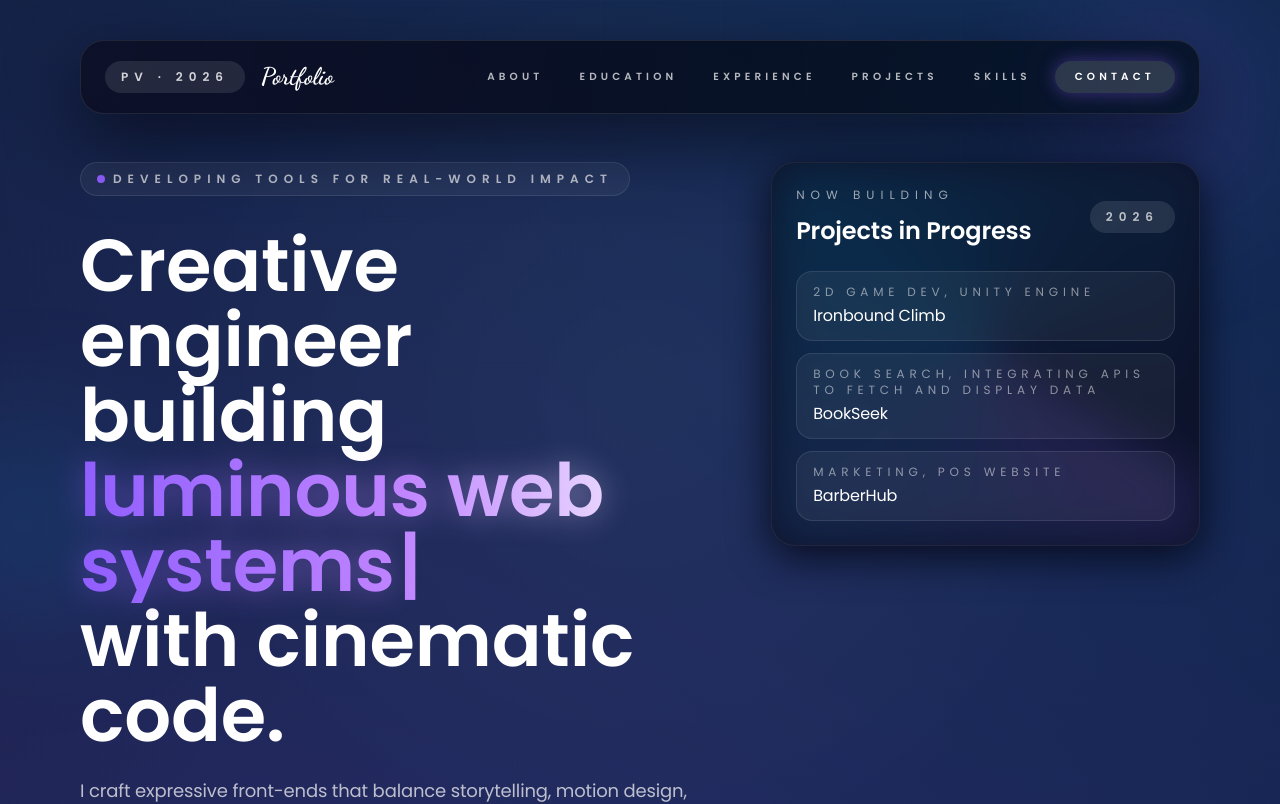
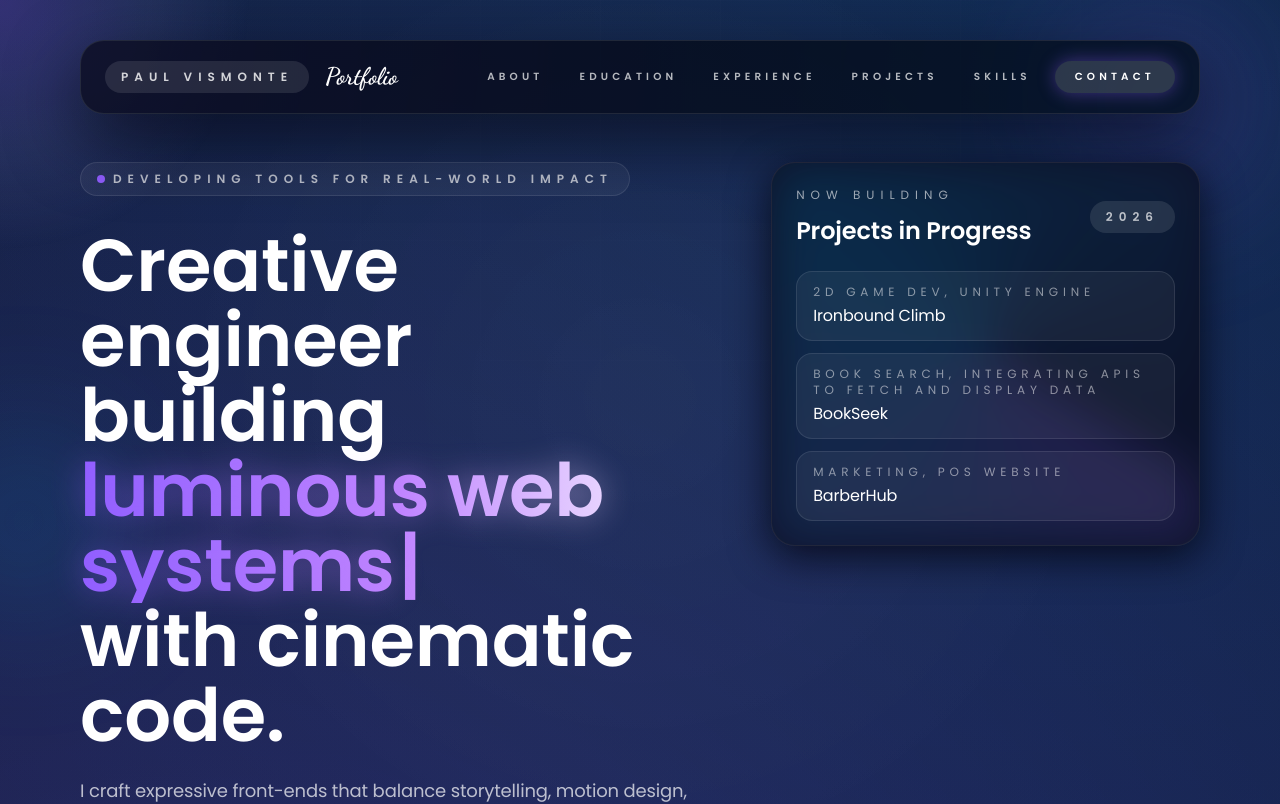
Before and after one commit to Paul-Vismonte/myPortfolio, a Next.js app: page / in a window 1280 px wide. Shown: the top 804 px of the page. Built offline with nearby package versions, Linux system fonts and the light colour scheme.

Commit message:
projects added

```diff
--- a/app/components/About.jsx
+++ b/app/components/About.jsx
@@ -69,19 +69,21 @@ const craftBadges = ["Creative dev", "Design systems"];
 
 const featuredProjects = [
   {
-    title: "Lumen Atlas",
-    summary: "Immersive climate intelligence hub combining photoreal WebGL scenes with volumetric data overlays.",
-    stack: ["Next.js", "WebGL", "GSAP"],
+    title: "EduSchedule",
+    summary: "A web-based system for managing teacher accounts, class schedules, and student records.",
+    stack: ["JavaScript", "PHP", "MySQL"],
     year: "2025",
-    href: "https://github.com",
+    href: "https://github.com/Paul-Vismonte/EduSchedule",
+    link: "https://duschedule.infinityfree.me/login.php",
     background: "linear-gradient(135deg,#2b1b56 0%,#0c142f 55%,#050816 100%)",
   },
   {
-    title: "Prisma Forge",
-    summary: "Design system generator syncing tokens across Figma, code, and docs through AI-assisted workflows.",
-    stack: ["Node", "Edge", "Figma API"],
+    title: "Tourist Spots Web Platform",
+    summary: "An immersive, collaboratively developed travel platform showcasing local attractions with interactive maps and real-time feedback, built for performance and secure cloud integration.",
+    stack: ["Next.js", "Tailwind CSS", "Drizzle Orm"],
     year: "2024",
-    href: "https://github.com",
+    href: "https://github.com/Mangulabnan-Bernard/touristspots",
+    link: "https://touristspots-nine.vercel.app/",
     background: "linear-gradient(135deg,#1b294f 0%,#132043 60%,#050816 100%)",
   },
   {
@@ -89,7 +91,8 @@ const featuredProjects = [
     summary: "Realtime multiplayer dashboard for energy teams with shader-driven charts and latency budgets.",
     stack: ["Three.js", "WebSockets", "AWS"],
     year: "2023",
-    href: "https://github.com",
+    href: "https://github.com/Paul-Vismonte/pulse-arcade",
+    link: "https://pulse-arcade-demo.com",
     background: "linear-gradient(135deg,#2b1b3a 0%,#10152f 55%,#050816 100%)",
   },
 ];
@@ -98,6 +101,7 @@ const educationTimeline = [
   {
     range: "May — July (2025)",
     role: "AP Global IT Solutions Inc.",
+
     summary:
       "Studied in AP Global IT Solutions Inc as a Web Designer for Internship for 2 months.",
   },
@@ -395,11 +399,11 @@ export default function About() {
         >
           <p className="text-xs font-semibold uppercase tracking-[0.5em] text-(--muted)">Projects</p>
           <h2 className="text-4xl font-semibold text-white sm:text-5xl lg:text-[3.5rem]">
-            Partnering with bold teams to design the unexpected.
+            Personal and Team-Based Projects
           </h2>
           <p className="mx-auto max-w-3xl text-lg text-(--muted)">
-            Inspired by Sunny&apos;s mix of story-driven timelines and glowing surfaces. I bring the same
-            energy—mixing React, Next.js, GSAP, and WebGL to ship expressive experiences.
+            Focused on narrative driven timelines and visually dynamic interfaces, I leverage
+            React, Next.js, GSAP, and WebGL to build engaging user experiences.
           </p>
         </motion.div>
 
@@ -411,11 +415,8 @@ export default function About() {
           viewport={{ once: true, margin: "-100px" }}
         >
           {featuredProjects.map((project) => (
-            <a
+            <div
               key={project.title}
-              href={project.href}
-              target="_blank"
-              rel="noreferrer"
               style={{ background: project.background }}
               className="group flex flex-col rounded-[32px] border border-white/10 p-6 text-white shadow-[0_25px_60px_rgba(5,8,22,0.6)] transition hover:-translate-y-2 hover:shadow-[0_35px_90px_rgba(3,4,15,0.75)]"
             >
@@ -435,10 +436,27 @@ export default function About() {
                   </span>
                 ))}
               </div>
-              <span className="mt-8 inline-flex items-center gap-2 text-sm font-semibold uppercase tracking-[0.4em] text-white/80">
-                View build <span aria-hidden className="transition group-hover:translate-x-1">↗</span>
-              </span>
-            </a>
+              <div className="mt-8 flex gap-4">
+                <a
+                  href={project.href}
+                  target="_blank"
+                  rel="noreferrer"
+                  className="inline-flex items-center gap-2 text-sm font-semibold uppercase tracking-[0.4em] text-white/80 transition hover:text-white group"
+                >
+                  <span>GitHub</span>
+                  <span aria-hidden className="transition group-hover:translate-x-1">↗</span>
+                </a>
+                <a
+                  href={project.link}
+                  target="_blank"
+                  rel="noreferrer"
+                  className="inline-flex items-center gap-2 text-sm font-semibold uppercase tracking-[0.4em] text-white/80 transition hover:text-white group"
+                >
+                  <span>Live</span>
+                  <span aria-hidden className="transition group-hover:translate-x-1">↗</span>
+                </a>
+              </div>
+            </div>
           ))}
         </motion.div>
       </section>
--- a/app/components/Hero.jsx
+++ b/app/components/Hero.jsx
@@ -94,7 +94,7 @@ export default function Hero() {
           <div className="flex items-center justify-between w-full md:w-auto">
             <div className="flex items-center gap-4">
               <span className="rounded-2xl bg-white/10 px-4 py-2 text-xs font-semibold uppercase tracking-[0.5em] text-white/80">
-                PV · 2026
+                Paul Vismonte
               </span>
               <p className="font-script text-2xl text-white">Portfolio</p>
             </div>
--- /dev/null
+++ b/app/components/MouseLight.tsx
@@ -0,0 +1,49 @@
+"use client";
+
+import { useEffect, useState } from "react";
+
+export default function MouseLight() {
+  const [mousePosition, setMousePosition] = useState({ x: 0, y: 0 });
+  const [isVisible, setIsVisible] = useState(true);
+
+  useEffect(() => {
+    const handleMouseMove = (e: MouseEvent) => {
+      setMousePosition({ x: e.clientX, y: e.clientY });
+    };
+
+    const handleMouseEnter = () => setIsVisible(true);
+    const handleMouseLeave = () => setIsVisible(false);
+
+    window.addEventListener("mousemove", handleMouseMove);
+    document.addEventListener("mouseenter", handleMouseEnter);
+    document.addEventListener("mouseleave", handleMouseLeave);
+
+    return () => {
+      window.removeEventListener("mousemove", handleMouseMove);
+      document.removeEventListener("mouseenter", handleMouseEnter);
+      document.removeEventListener("mouseleave", handleMouseLeave);
+    };
+  }, []);
+
+  return (
+    <div
+      className="mouse-light"
+      style={{
+        position: "fixed",
+        top: 0,
+        left: 0,
+        width: "100%",
+        height: "100%",
+        pointerEvents: "none",
+        zIndex: 1,
+        opacity: isVisible ? 1 : 0,
+        background: `radial-gradient(
+          500px circle at ${mousePosition.x}px ${mousePosition.y}px,
+          rgba(145, 94, 255, 0.25),
+          rgba(120, 119, 198, 0.15) 30%,
+          transparent 50%
+        )`,
+      }}
+    />
+  );
+}
--- a/app/layout.tsx
+++ b/app/layout.tsx
@@ -1,6 +1,7 @@
 import type { ReactNode } from "react";
 import type { Metadata } from "next";
 import { Poppins, Dancing_Script } from "next/font/google";
+import MouseLight from "./components/MouseLight";
 import "./globals.css";
 
 const poppins = Poppins({
@@ -28,7 +29,14 @@ export default function RootLayout({
   return (
     <html lang="en" className={`${poppins.variable} ${dancingScript.variable}`}>
       <body className="antialiased bg-(--background) text-(--foreground)">
-        {children}
+        <MouseLight />
+        <div className="corner-decoration corner-tl" />
+        <div className="corner-decoration corner-tr" />
+        <div className="corner-decoration corner-bl" />
+        <div className="corner-decoration corner-br" />
+        <div style={{ position: "relative", zIndex: 2 }}>
+          {children}
+        </div>
       </body>
     </html>
   );
```
